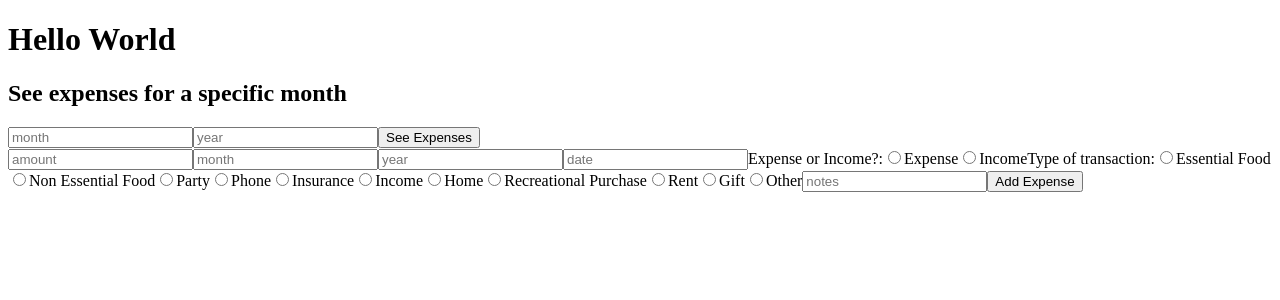
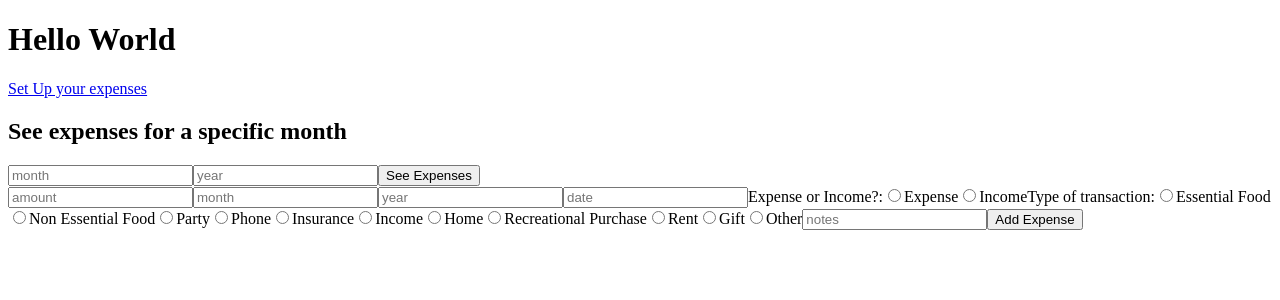
Before and after one commit to ttamalito/expenses_frontend, a React (Create React App) app: page / in a window 1280 px wide. Shown: the top 300 px of the page. Built offline with nearby package versions, Linux system fonts and the light colour scheme.

Commit message:
add setup page

```diff
--- a/src/Base.js
+++ b/src/Base.js
@@ -1,6 +1,7 @@
 
 export default function Base() {
-
+    // setup the maximum for expenses and other settings
+    const setUp = <a href={'/setUp'}>Set Up your expenses </a>
     // view the expenses
     const h2 = <h2>See expenses for a specific month</h2>
     const getExpenseForMonth = <form onSubmit={(event) => {expenseForAMonth(event)}}
@@ -67,6 +68,7 @@ export default function Base() {
     return (
         <div className="App">
             <h1>Hello World</h1>
+            {setUp}
             {h2}
             {getExpenseForMonth}
             {form}
--- a/src/SetUp.js
+++ b/src/SetUp.js
@@ -0,0 +1,4 @@
+
+export default function SetUp() {
+
+} // end of SetUP
--- a/src/routes/BaseRoutes.js
+++ b/src/routes/BaseRoutes.js
@@ -2,12 +2,13 @@ import React from "react";
 import {Route, Routes} from "react-router-dom";
 import Base from "../Base";
 import MonthExpenses from "../MonthExpenses";
+import SetUp from "../SetUp";
 
 export default function BaseRoutes() {
 
     return (<Routes>
         <Route exact path='/' element={<Base />}/>
         <Route exact path={'/expensesMonth/:month/:year'} element={<MonthExpenses />} />
-
+        <Route exact path={'/setUp'} element={<SetUp />} />
     </Routes>);
 }
```
